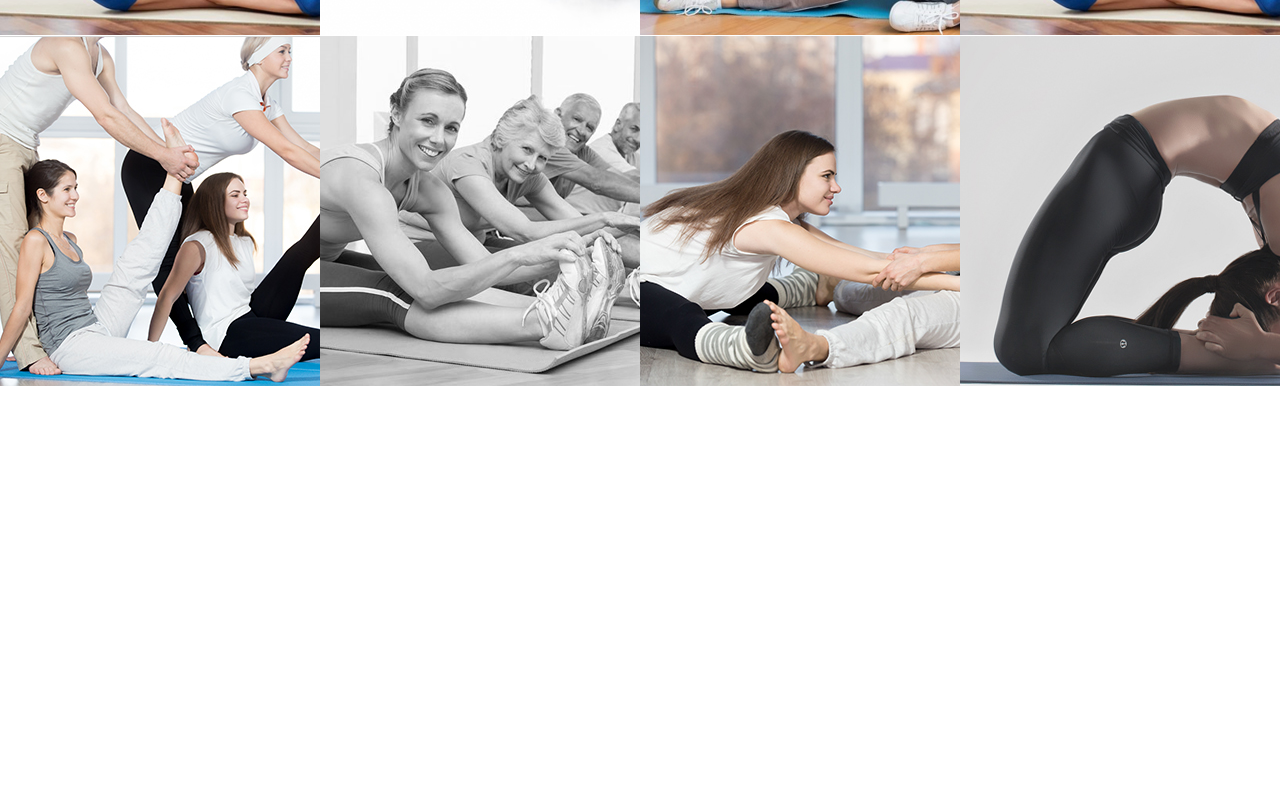
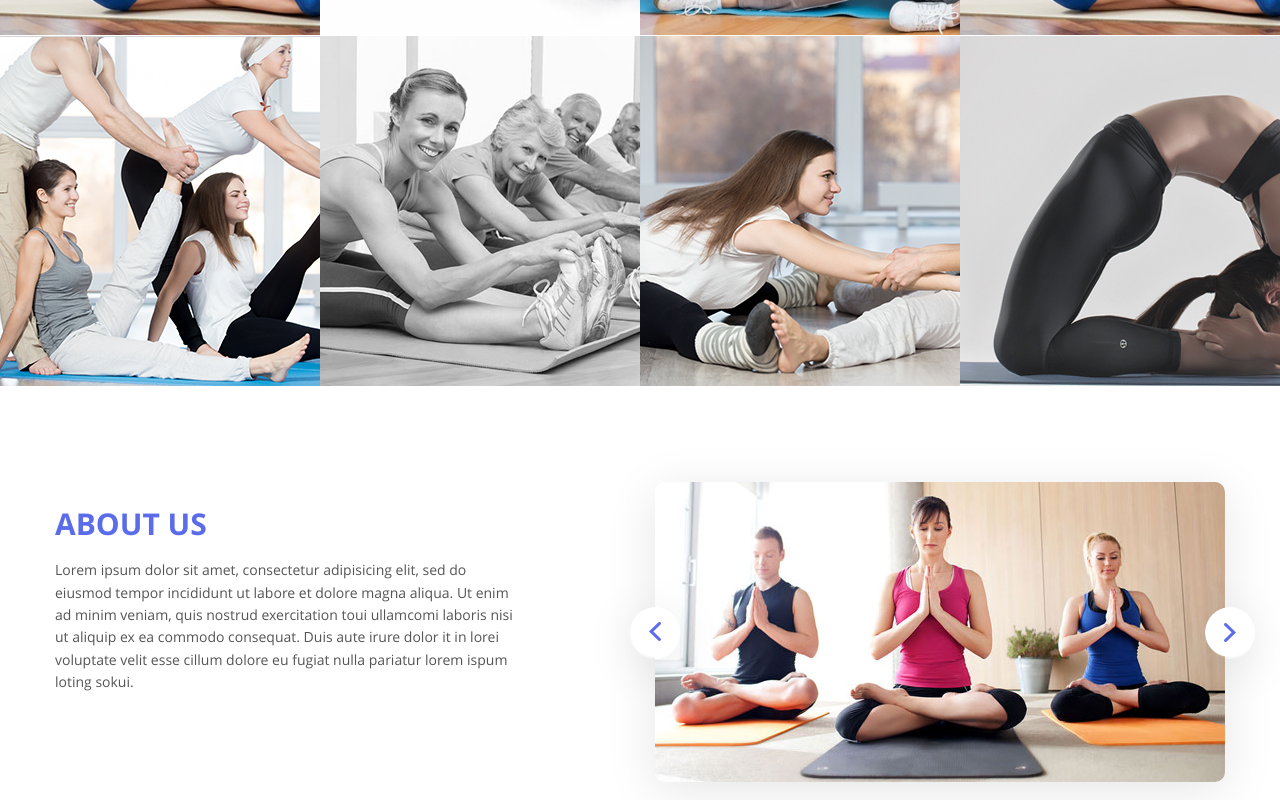
Before and after one commit to Kayfush/YogaTest, a website: page index.html in a window 1280 px wide. Shown: the part 2063-2863 px from the top of the page. Before the commit the page ends 2450 px from the top, so only its background shows below. Drawn offline with nearby package versions, Linux system fonts and the light colour scheme; files that its build step writes are made by us from their sources; files whose address does not match are found by name.

Commit message:
Созданиие fancybox в блоке gallery. Верстка блока about Подключение jquary карусели

```diff
--- a/index.html
+++ b/index.html
@@ -5,8 +5,9 @@
     <meta charset="utf-8">
     <title>Yoga</title>
     <meta name="viewport" content="width=device-width; initial-scale=1.0">
+    <link rel="stylesheet" href="css/reset.css">
     <link rel="stylesheet" href="https://cdnjs.cloudflare.com/ajax/libs/fancybox/3.2.5/jquery.fancybox.min.css" />
-    <link rel="stylesheet" href="css/reset.css">
+    <link rel="stylesheet" href="owlcarousel/dist/assets/owl.carousel.min.css">
     <link rel="stylesheet" href="css/fonts.css">
     <link rel="stylesheet" type="text/css" href="https://maxcdn.bootstrapcdn.com/font-awesome/4.7.0/css/font-awesome.min.css">
     <link rel="stylesheet" type="text/css" href="css/main.css">
@@ -207,7 +208,28 @@
         </div>
         <div style="clear: both;"></div>
     </div>
+    <div id="about" class="anchor"></div>
+    <div class="about">
+        <div class="container">
+            <div class="about-wrapper">
+                <p class="about-title">about us</p>
+                <p class="about-description">Lorem ipsum dolor sit amet, consectetur adipisicing elit, sed do eiusmod tempor incididunt ut labore et dolore magna aliqua. Ut enim ad minim veniam, quis nostrud exercitation toui ullamcomi laboris nisi ut aliquip ex ea commodo consequat. Duis aute irure dolor it in lorei voluptate velit esse cillum dolore eu fugiat nulla pariatur lorem ispum loting sokui.</p>
+            </div>
+            <div class="owl-carousel owl-theme one-item-slider">
+                <div class="item">
+                    <img src="images/slider.jpg" alt="1">
+                </div>
+                <div class="item">
+                    <img src="images/slider.jpg" alt="2">
+                </div>
+            </div>
+            <div style="clear: both;"></div>
+        </div>
+    </div>
     <script src="https://cdnjs.cloudflare.com/ajax/libs/jquery/3.2.1/jquery.min.js"></script>
+    <script src="https://cdnjs.cloudflare.com/ajax/libs/fancybox/3.2.5/jquery.fancybox.min.js"></script>
+    <script src="owlcarousel/dist/owl.carousel.min.js"></script>
+    <script src="js/main.js"></script>
 
 </body>
 
--- /dev/null
+++ b/js/main.js
@@ -0,0 +1,11 @@
+var $root = $('html, body');
+$(document).ready(function() {
+    $('.one-item-slider').owlCarousel({
+        loop: true,
+        margin: 0,
+        nav: true,
+        items: 1,
+        dots: false,
+        navText: ['<img src="images/prev.png" alt="prev">', '<img src="images/next.png" alt="next">']
+    })
+})
--- a/less/main.less
+++ b/less/main.less
@@ -3,3 +3,4 @@
 @import url(slider-less.less);
 @import url(our-classes-less.less);
 @import url(gallery-less.less);
+@import url(about-less.less);
```
Also changed, not shown: css/main.css, owlcarousel/docs/assets/owlcarousel/assets/owl.carousel.min.css (added), owlcarousel/docs/assets/owlcarousel/owl.carousel.min.js (added).
